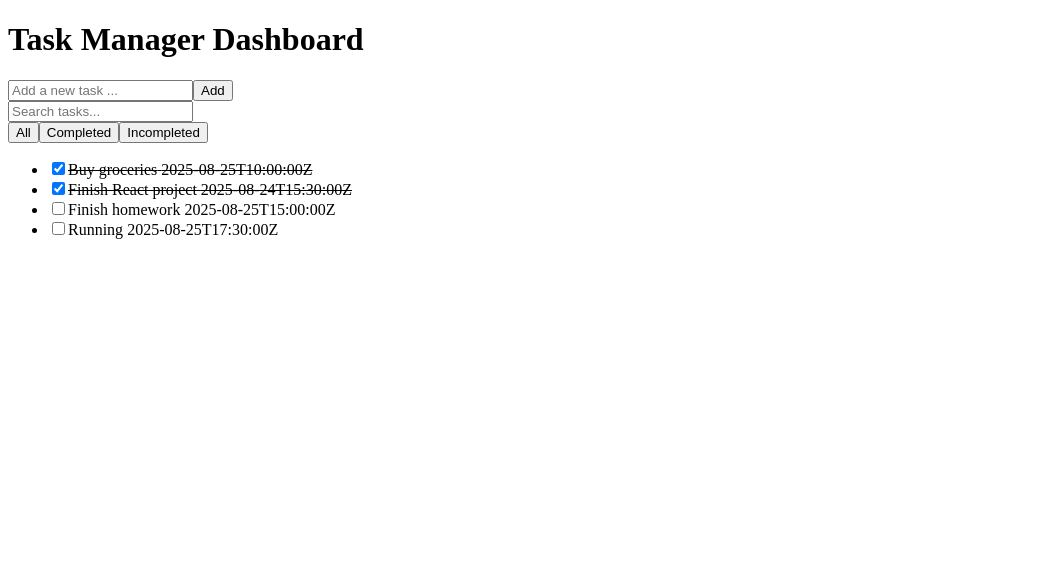
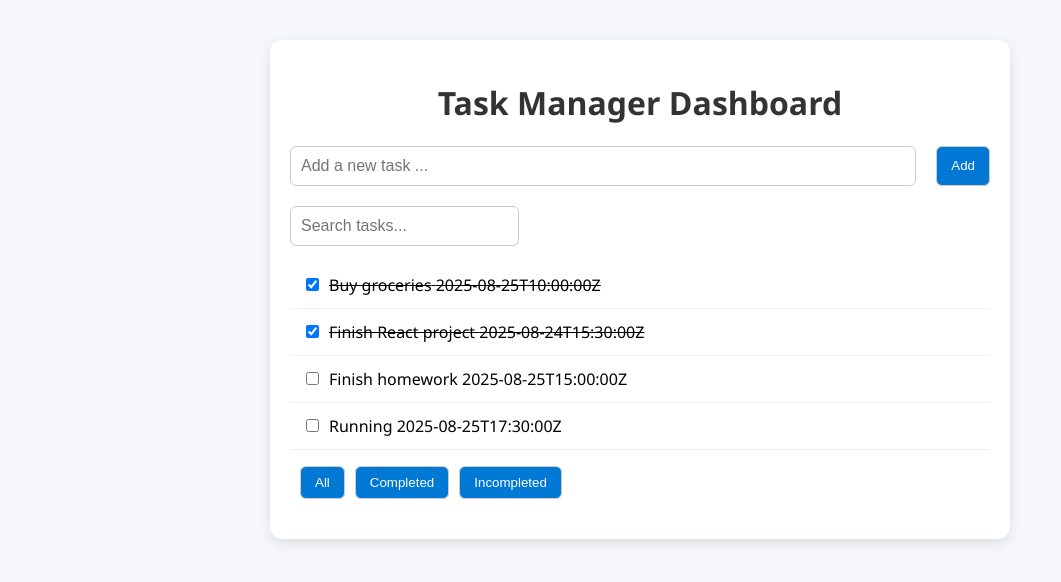
Before and after one commit to ChauNgo1106/task-manager-dashboard, a React (Create React App) app: page / in a window 1280 px wide. Shown: the top 582 px of the page, without its empty margins (0-1061 px from the left). Built offline with nearby package versions, Linux system fonts and the light colour scheme.

Commit message:
Styling for all components

```diff
--- /dev/null
+++ b/src/App.css
@@ -0,0 +1,20 @@
+body {
+  font-family: "Segoe UI", sans-serif;
+  background-color: #f5f7fa;
+  margin: 0;
+  padding: 0;
+}
+
+.container {
+  max-width: 700px;
+  margin: 40px auto;
+  padding: 20px;
+  background-color: #ffffff;
+  border-radius: 12px;
+  box-shadow: 0 4px 12px rgba(0, 0, 0, 0.1);
+}
+
+h1 {
+  text-align: center;
+  color: #333;
+}
--- a/src/App.jsx
+++ b/src/App.jsx
@@ -4,6 +4,7 @@ import TaskList from "./components/TaskList";
 import TaskForm from "./components/TaskForm";
 import FilterBar from "./components/FilterBar";
 import SearchBar from "./components/SearchBar";
+import "./App.css";
 const App = () => {
   const [tasks, setTasks] = useState([]);
   const [filter, setFilter] = useState("all");
@@ -42,12 +43,12 @@ const App = () => {
   });
 
   return (
-    <div>
+    <div className="container">
       <h1>Task Manager Dashboard</h1>
       <TaskForm onAdd={addTask} />
       <SearchBar onSearch={setSearchTerm} />
+      <TaskList tasks={filteredTasks} onToggle={handleOnToggle} />
       <FilterBar currentfilter={filter} onFilterChange={setFilter} />
-      <TaskList tasks={filteredTasks} onToggle={handleOnToggle} />
     </div>
   );
 };
--- a/src/components/FilterBar.jsx
+++ b/src/components/FilterBar.jsx
@@ -1,13 +1,10 @@
+import "../styles/FilterBar.css";
 function FilterBar({ currentFilter, onFilterChange }) {
   const filters = ["all", "completed", "incompleted"];
   return (
     <div>
       {filters.map((f) => (
-        <button
-          key={f}
-          onClick={() => onFilterChange(f)}
-          style={{ fontWeight: currentFilter === f ? "bold" : "normal" }}
-        >
+        <button key={f} onClick={() => onFilterChange(f)}>
           {f.charAt(0).toUpperCase() + f.slice(1)}
         </button>
       ))}
--- a/src/components/TaskForm.jsx
+++ b/src/components/TaskForm.jsx
@@ -1,5 +1,5 @@
 import { useState } from "react";
-
+import "../styles/TaskForm.css";
 function TaskForm({ onAdd }) {
   const [title, setTitle] = useState("");
   const handleOnSubmit = (e) => {
--- a/src/components/TaskItem.jsx
+++ b/src/components/TaskItem.jsx
@@ -1,3 +1,4 @@
+import "../styles/TaskItem.css";
 function TaskItem({ task, onToggle }) {
   return (
     <li>
--- a/src/components/TaskList.jsx
+++ b/src/components/TaskList.jsx
@@ -1,5 +1,5 @@
 import TaskItem from "./TaskItem";
-
+import "../styles/TaskList.css";
 function TaskList({ tasks, onToggle }) {
   return (
     <ul>
--- /dev/null
+++ b/src/styles/FilterBar.css
@@ -0,0 +1,23 @@
+div {
+  margin-bottom: 20px;
+  margin-top: 5px;
+}
+
+button {
+  padding: 8px 14px;
+  border: 1px solid #ccc;
+  border-radius: 6px;
+  background-color: #0078d4;
+  cursor: pointer;
+  margin-left: 10px;
+}
+
+button.active {
+  background-color: white;
+  color: white;
+  border-color: #0078d4;
+}
+
+button:hover {
+  background-color: #ddd;
+}
--- /dev/null
+++ b/src/styles/TaskForm.css
@@ -0,0 +1,26 @@
+form {
+  display: flex;
+  gap: 10px;
+  margin-bottom: 20px;
+}
+
+input[type="text"] {
+  flex: 1;
+  padding: 10px;
+  border: 1px solid #ccc;
+  border-radius: 6px;
+  font-size: 16px;
+}
+
+button {
+  padding: 10px 16px;
+  background-color: #0078d4;
+  color: white;
+  border: none;
+  border-radius: 6px;
+  cursor: pointer;
+}
+
+button:hover {
+  background-color: #005fa3;
+}
--- /dev/null
+++ b/src/styles/TaskItem.css
@@ -0,0 +1,26 @@
+li {
+  display: flex;
+  align-items: center;
+  justify-content: space-between;
+  padding: 12px;
+  border-bottom: 1px solid #eee;
+}
+
+input[type="checkbox"] {
+  margin-right: 10px;
+}
+
+span {
+  flex: 1;
+  font-size: 16px;
+}
+
+span.completed {
+  text-decoration: line-through;
+  color: #888;
+}
+
+small {
+  color: #666;
+  font-size: 12px;
+}
--- /dev/null
+++ b/src/styles/TaskList.css
@@ -0,0 +1,4 @@
+ul {
+  list-style: none;
+  padding: 0;
+}
```
